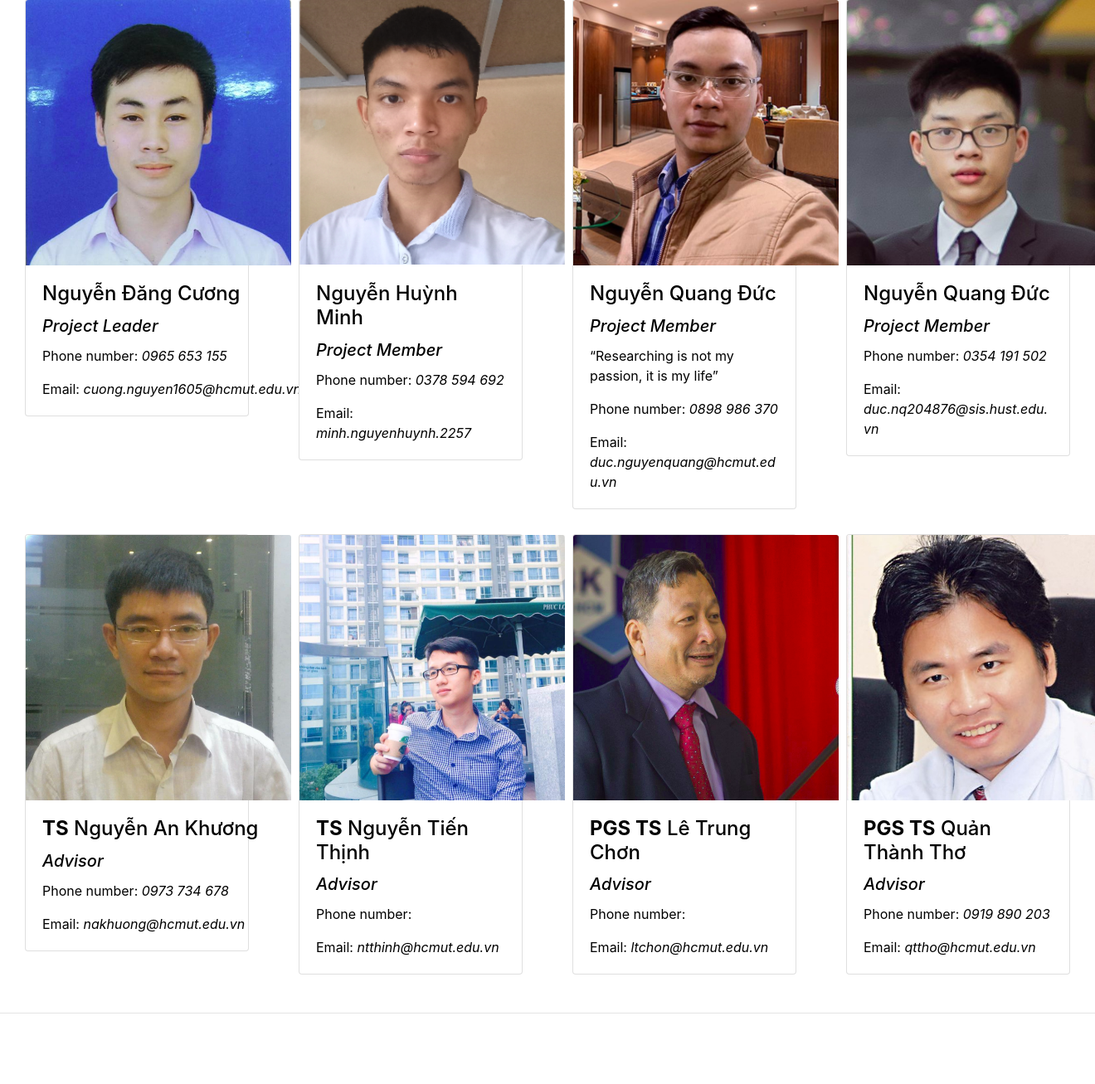
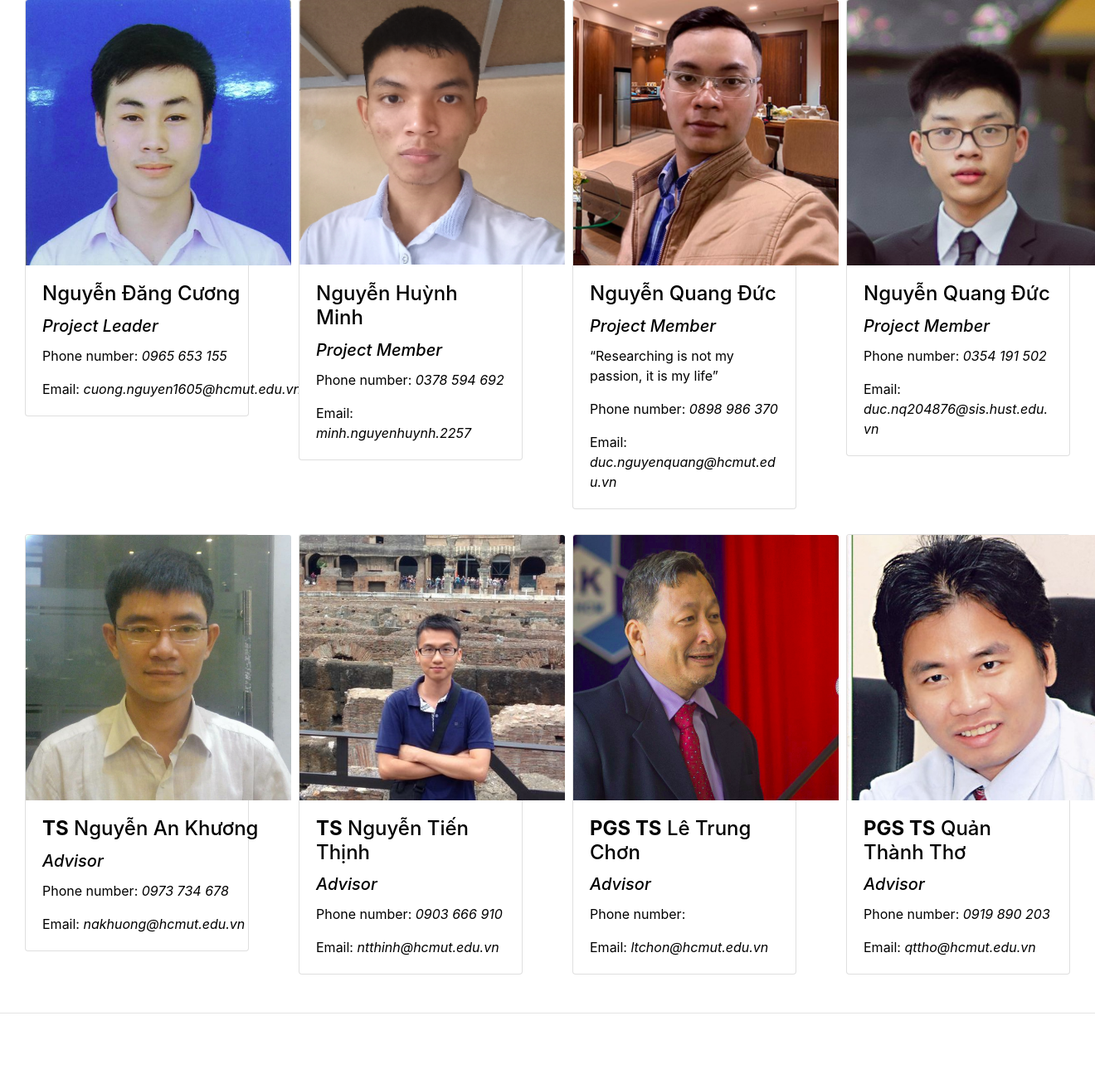
Before and after one commit to martinakaduc/BeCaked, a Flask app: page /contact in a window 1320 px wide; the page is wider, and only the part inside the window is pictured. Shown: the part 93-1400 px from the top of that part at 83% size. Run offline with Flask 2, Linux system fonts and the light colour scheme; parts of the project's set-up code (start-up, migrations or seed data) failed here and were passed over; some libraries are stand-ins or nearby versions.

Commit message:
update image

```diff
--- a/templates/contact.html
+++ b/templates/contact.html
@@ -74,7 +74,7 @@
                 <div class="card-body">
                     <h4 class="card-title"><b>TS</b> Nguyễn Tiến Thịnh</h4>
                     <h5 class="card-title"><i>Advisor</i></h5>
-                    <p class="card-text">Phone number: <i></i></p>
+                    <p class="card-text">Phone number: <i>0903 666 910</i></p>
                     <p class="card-text">Email: <i>ntthinh@hcmut.edu.vn</i></p>
                 </div>
             </div>
```
Also changed, not shown: static/images/drthinh.jpg.
